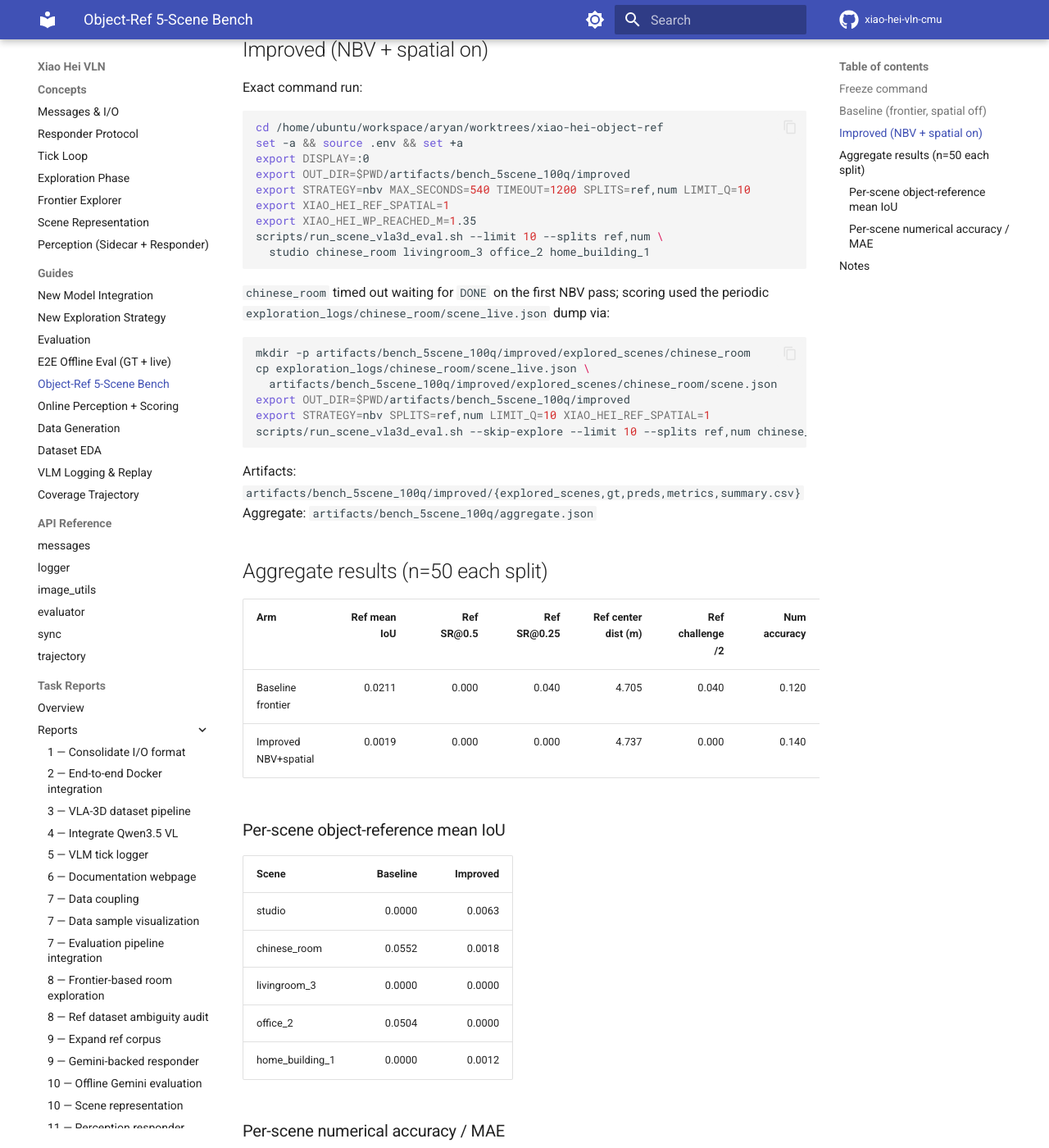
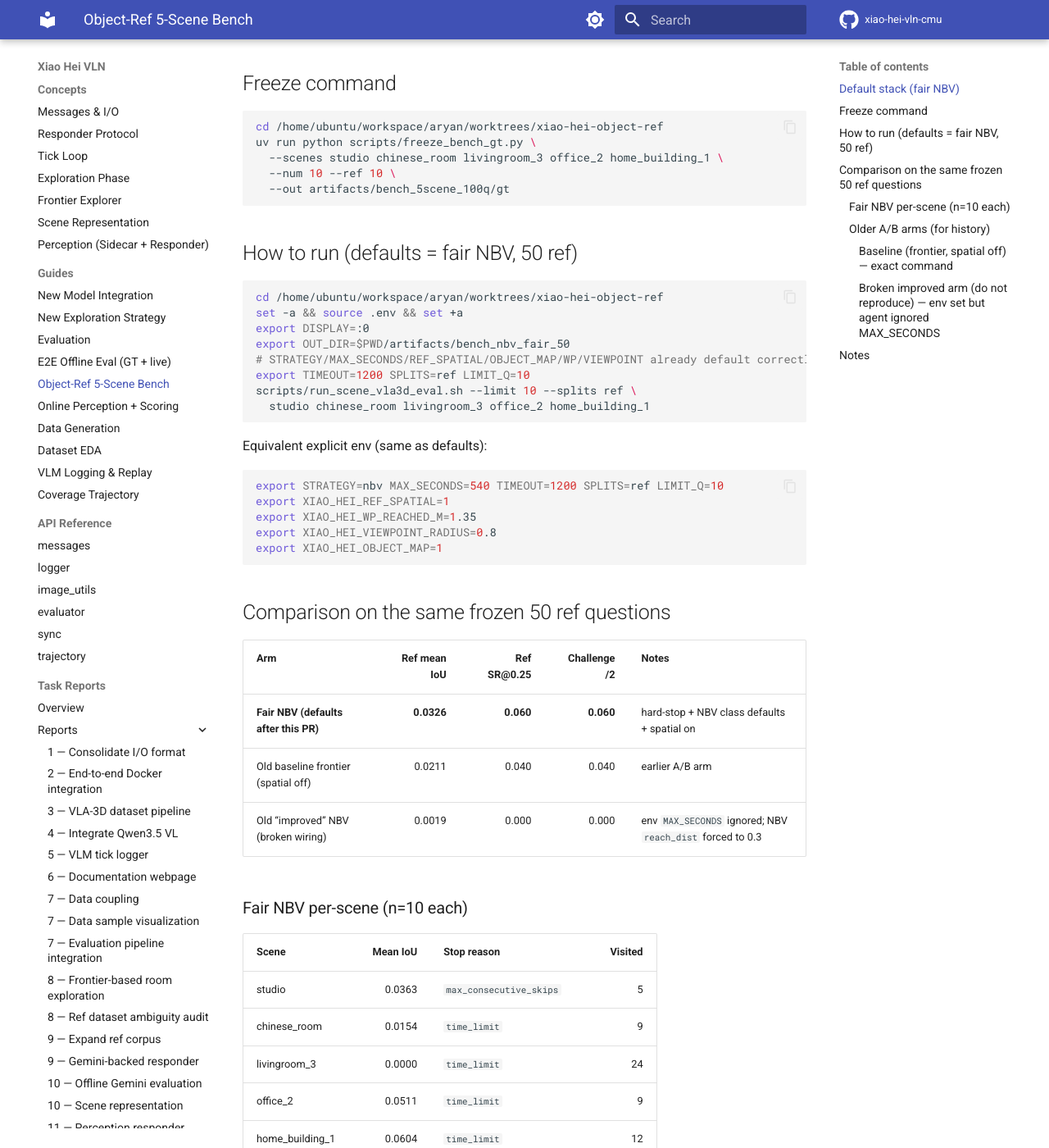
Before and after one commit to ginlov/xiao-hei-vln-cmu, an MkDocs documentation site: the page built from docs/OBJECT_REF_BENCH_5SCENE.md, in a window 1280 px wide and 1400 px high, scrolled down 920 px. Shown: the whole window at 82% size. Built offline with MkDocs 1.6.1 and Material for MkDocs 9.7.7, drawn with Linux system fonts in a browser that asks for light colours; comment, search, counter and statistics services are not loaded; some of the changed text lies outside the part shown.

Commit message:
Make fair NBV the default explore+score path.
Wire MAX_SECONDS hard-stop and NBV class defaults (reach_dist=0.45) so
default eval runs match the fair 50-ref live result (~0.033 mean IoU),
and document the comparison + run commands.

Co-authored-by: Cursor <cursoragent@cursor.com>

````diff
--- a/docs/OBJECT_REF_BENCH_5SCENE.md
+++ b/docs/OBJECT_REF_BENCH_5SCENE.md
@@ -2,11 +2,27 @@
 
 Frozen GT: first 10 ref + first 10 num per scene for
 `studio`, `chinese_room`, `livingroom_3`, `office_2`, `home_building_1`
-(50 + 50 = 100 questions). Same IDs scored on baseline and improved dumps
-(re-explore each arm separately).
+(50 + 50 = 100 questions). Same IDs scored across arms.
 
 Worktree: `/home/ubuntu/workspace/aryan/worktrees/xiao-hei-object-ref`
 Branch: `aryan/object-ref-improvements`
+
+## Default stack (fair NBV)
+
+After this PR merges, `scripts/run_scene_vla3d_eval.sh` + `docker/compose.aryan.yml`
+default to the **fair NBV** configuration that scored **ref mean IoU 0.033**
+on the frozen 50-ref set:
+
+| Knob | Default |
+|---|---|
+| `STRATEGY` / `XIAO_HEI_EXPLORATION_STRATEGY` | `nbv` |
+| `MAX_SECONDS` / `XIAO_HEI_EXPLORATION_MAX_SECONDS` | `540` (hard-stop in `main.py`) |
+| NBV ctor | `NextBestViewExplorer(max_waypoints=…)` only → `reach_dist=0.45`, skips=25 |
+| `XIAO_HEI_WP_REACHED_M` | `1.35` |
+| `XIAO_HEI_VIEWPOINT_RADIUS` | `0.8` |
+| `XIAO_HEI_OBJECT_MAP` | `1` |
+| `XIAO_HEI_REF_SPATIAL` | `1` |
+| `XIAO_HEI_EXPLORATION_MAX_WAYPOINT_DIST` | `3.0` |
 
 ## Freeze command
 
@@ -18,84 +34,70 @@ uv run python scripts/freeze_bench_gt.py \
   --out artifacts/bench_5scene_100q/gt
 ```
 
-## Baseline (frontier, spatial off)
-
-Exact command run:
+## How to run (defaults = fair NBV, 50 ref)
 
 ```bash
 cd /home/ubuntu/workspace/aryan/worktrees/xiao-hei-object-ref
 set -a && source .env && set +a
 export DISPLAY=:0
+export OUT_DIR=$PWD/artifacts/bench_nbv_fair_50
+# STRATEGY/MAX_SECONDS/REF_SPATIAL/OBJECT_MAP/WP/VIEWPOINT already default correctly
+export TIMEOUT=1200 SPLITS=ref LIMIT_Q=10
+scripts/run_scene_vla3d_eval.sh --limit 10 --splits ref \
+  studio chinese_room livingroom_3 office_2 home_building_1
+```
+
+Equivalent explicit env (same as defaults):
+
+```bash
+export STRATEGY=nbv MAX_SECONDS=540 TIMEOUT=1200 SPLITS=ref LIMIT_Q=10
+export XIAO_HEI_REF_SPATIAL=1
+export XIAO_HEI_WP_REACHED_M=1.35
+export XIAO_HEI_VIEWPOINT_RADIUS=0.8
+export XIAO_HEI_OBJECT_MAP=1
+```
+
+## Comparison on the same frozen 50 ref questions
+
+| Arm | Ref mean IoU | Ref SR@0.25 | Challenge /2 | Notes |
+|---|---:|---:|---:|---|
+| **Fair NBV (defaults after this PR)** | **0.0326** | **0.060** | **0.060** | hard-stop + NBV class defaults + spatial on |
+| Old baseline frontier (spatial off) | 0.0211 | 0.040 | 0.040 | earlier A/B arm |
+| Old “improved” NBV (broken wiring) | 0.0019 | 0.000 | 0.000 | env `MAX_SECONDS` ignored; NBV `reach_dist` forced to 0.3 |
+
+### Fair NBV per-scene (n=10 each)
+
+| Scene | Mean IoU | Stop reason | Visited |
+|---|---:|---|---:|
+| studio | 0.0363 | `max_consecutive_skips` | 5 |
+| chinese_room | 0.0154 | `time_limit` | 9 |
+| livingroom_3 | 0.0000 | `time_limit` | 24 |
+| office_2 | 0.0511 | `time_limit` | 9 |
+| home_building_1 | 0.0604 | `time_limit` | 12 |
+
+### Older A/B arms (for history)
+
+#### Baseline (frontier, spatial off) — exact command
+
+```bash
 export OUT_DIR=$PWD/artifacts/bench_5scene_100q/baseline
 export STRATEGY=frontier MAX_SECONDS=540 TIMEOUT=1200 SPLITS=ref,num LIMIT_Q=10
 export XIAO_HEI_REF_SPATIAL=0
-export XIAO_HEI_WP_REACHED_M=1.35
 scripts/run_scene_vla3d_eval.sh --limit 10 --splits ref,num \
   studio chinese_room livingroom_3 office_2 home_building_1
 ```
 
-Artifacts: `artifacts/bench_5scene_100q/baseline/{explored_scenes,gt,preds,metrics,summary.csv}`
-
-## Improved (NBV + spatial on)
-
-Exact command run:
+#### Broken improved arm (do not reproduce) — env set but agent ignored `MAX_SECONDS`
 
 ```bash
-cd /home/ubuntu/workspace/aryan/worktrees/xiao-hei-object-ref
-set -a && source .env && set +a
-export DISPLAY=:0
 export OUT_DIR=$PWD/artifacts/bench_5scene_100q/improved
 export STRATEGY=nbv MAX_SECONDS=540 TIMEOUT=1200 SPLITS=ref,num LIMIT_Q=10
 export XIAO_HEI_REF_SPATIAL=1
-export XIAO_HEI_WP_REACHED_M=1.35
-scripts/run_scene_vla3d_eval.sh --limit 10 --splits ref,num \
-  studio chinese_room livingroom_3 office_2 home_building_1
+# Pre-fix: main.py did not hard-stop; NBV forced waypoint_reach_dist=0.3
 ```
-
-`chinese_room` timed out waiting for `DONE` on the first NBV pass; scoring used the
-periodic `exploration_logs/chinese_room/scene_live.json` dump via:
-
-```bash
-mkdir -p artifacts/bench_5scene_100q/improved/explored_scenes/chinese_room
-cp exploration_logs/chinese_room/scene_live.json \
-  artifacts/bench_5scene_100q/improved/explored_scenes/chinese_room/scene.json
-export OUT_DIR=$PWD/artifacts/bench_5scene_100q/improved
-export STRATEGY=nbv SPLITS=ref,num LIMIT_Q=10 XIAO_HEI_REF_SPATIAL=1
-scripts/run_scene_vla3d_eval.sh --skip-explore --limit 10 --splits ref,num chinese_room
-```
-
-Artifacts: `artifacts/bench_5scene_100q/improved/{explored_scenes,gt,preds,metrics,summary.csv}`
-Aggregate: `artifacts/bench_5scene_100q/aggregate.json`
-
-## Aggregate results (n=50 each split)
-
-| Arm | Ref mean IoU | Ref SR@0.5 | Ref SR@0.25 | Ref center dist (m) | Ref challenge /2 | Num accuracy | Num MAE |
-|---|---:|---:|---:|---:|---:|---:|---:|
-| Baseline frontier | 0.0211 | 0.000 | 0.040 | 4.705 | 0.040 | 0.120 | 1.900 |
-| Improved NBV+spatial | 0.0019 | 0.000 | 0.000 | 4.737 | 0.000 | 0.140 | 1.980 |
-
-### Per-scene object-reference mean IoU
-
-| Scene | Baseline | Improved |
-|---|---:|---:|
-| studio | 0.0000 | 0.0063 |
-| chinese_room | 0.0552 | 0.0018 |
-| livingroom_3 | 0.0000 | 0.0000 |
-| office_2 | 0.0504 | 0.0000 |
-| home_building_1 | 0.0000 | 0.0012 |
-
-### Per-scene numerical accuracy / MAE
-
-| Scene | Baseline acc | Baseline MAE | Improved acc | Improved MAE |
-|---|---:|---:|---:|---:|
-| studio | 0.00 | 1.700 | 0.20 | 1.500 |
-| chinese_room | 0.10 | 0.900 | 0.10 | 0.900 |
-| livingroom_3 | 0.30 | 1.600 | 0.20 | 1.900 |
-| office_2 | 0.10 | 3.100 | 0.10 | 3.500 |
-| home_building_1 | 0.10 | 2.200 | 0.10 | 2.100 |
 
 ## Notes
 
-- Compare mode is **re-explore**: dumps differ by design; question IDs are fixed.
-- Improved arm defaults: `STRATEGY=nbv`, `XIAO_HEI_REF_SPATIAL=1`, `XIAO_HEI_WP_REACHED_M=1.35`, NBV wall-view bias.
-- On this frozen 100-Q slice, improved ref mean IoU did **not** beat baseline; num accuracy edged up slightly (0.12 → 0.14). Studio-tuned focus-light gains from earlier work do not generalize to this multi-scene head-10 freeze.
+- Fair NBV preds were verified 1:1 against the frozen first-10 questions per scene.
+- Explore is still high-variance; expect run-to-run spread around ~0.03 on this slice.
+- Do not hand-merge dumps; score single-explore live scenes only.
````
Also changed, not shown: 2 other files.
